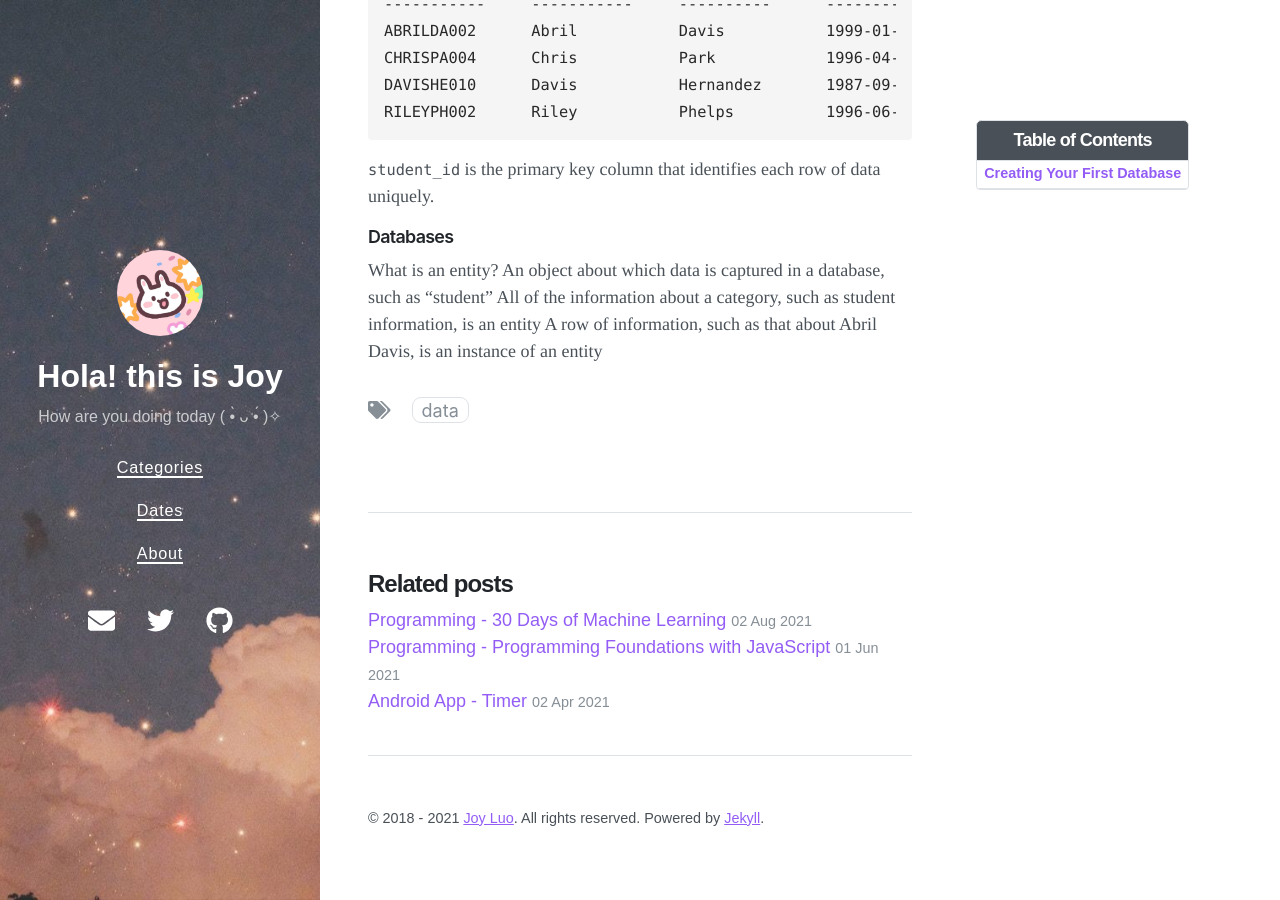
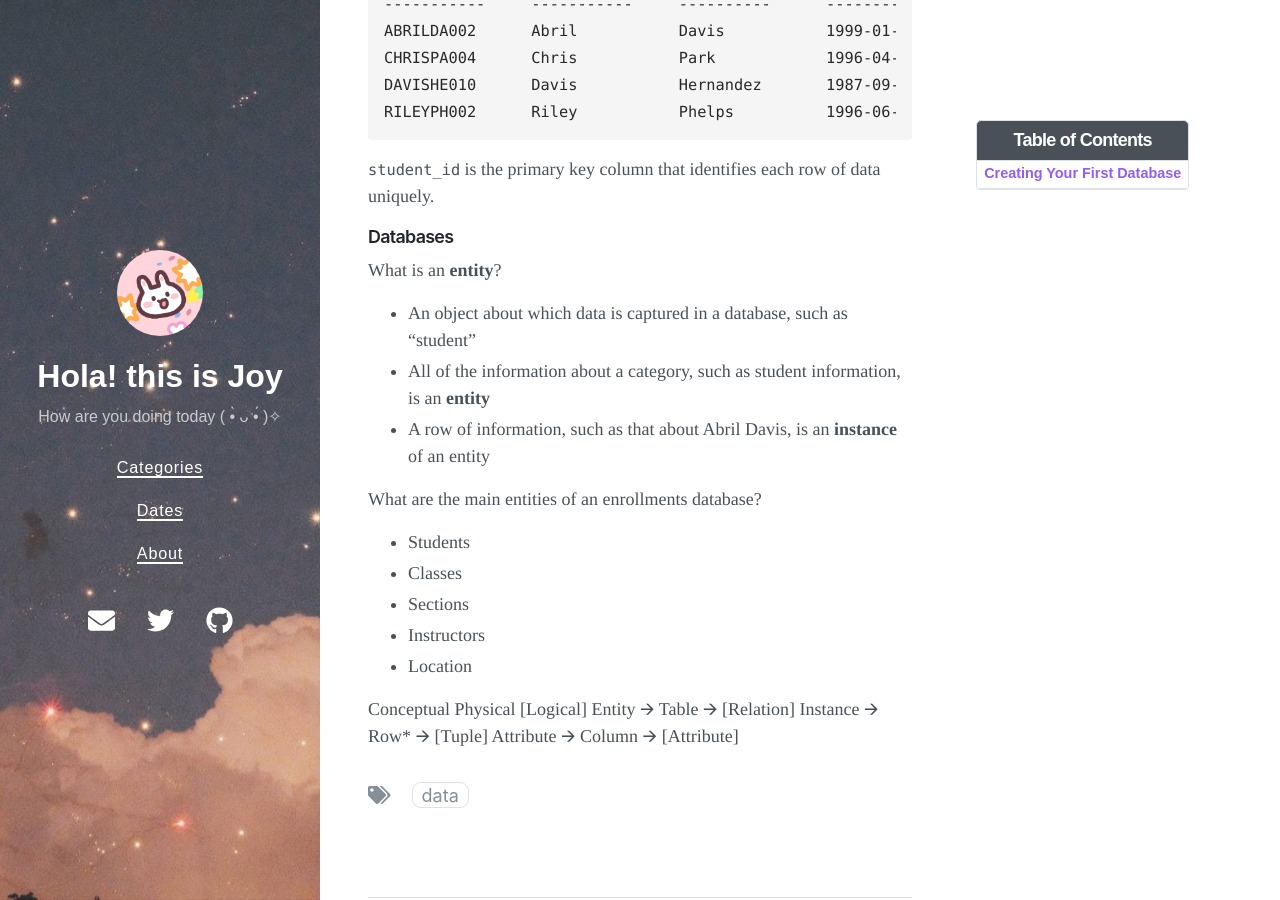
Before and after one commit to Joy3Luo/mathnotes, a Jekyll site: the page built from _posts/2021-09-01-DatabaseINST123.md, in a window 1280 px wide and 900 px high, scrolled down 986 px. Built offline with Jekyll 4.4.1, drawn with Linux system fonts in a browser that asks for light colours; nearby versions of some CDN libraries.

Commit message:
Update 2021-09-01-DatabaseINST123.md

```diff
--- a/_posts/2021-09-01-DatabaseINST123.md
+++ b/_posts/2021-09-01-DatabaseINST123.md
@@ -57,7 +57,19 @@ RILEYPH002	Riley		Phelps		1996-06-15
 
 #### Databases
 
-What is an entity?
-An object about which data is captured in a database, such as "student"
-All of the information about a category, such as student information, is an entity
-A row of information, such as that about Abril Davis, is an instance of an entity
+What is an **entity**?
+- An object about which data is captured in a database, such as "student"
+- All of the information about a category, such as student information, is an **entity**
+- A row of information, such as that about Abril Davis, is an **instance** of an entity
+
+What are the main entities of an enrollments database?
+- Students
+- Classes
+- Sections
+- Instructors
+- Location
+
+Conceptual	Physical   [Logical]
+Entity		🡪  Table 🡪   [Relation]
+Instance	🡪  Row* 	🡪   [Tuple]
+Attribute	🡪  Column	🡪  [Attribute]
```
